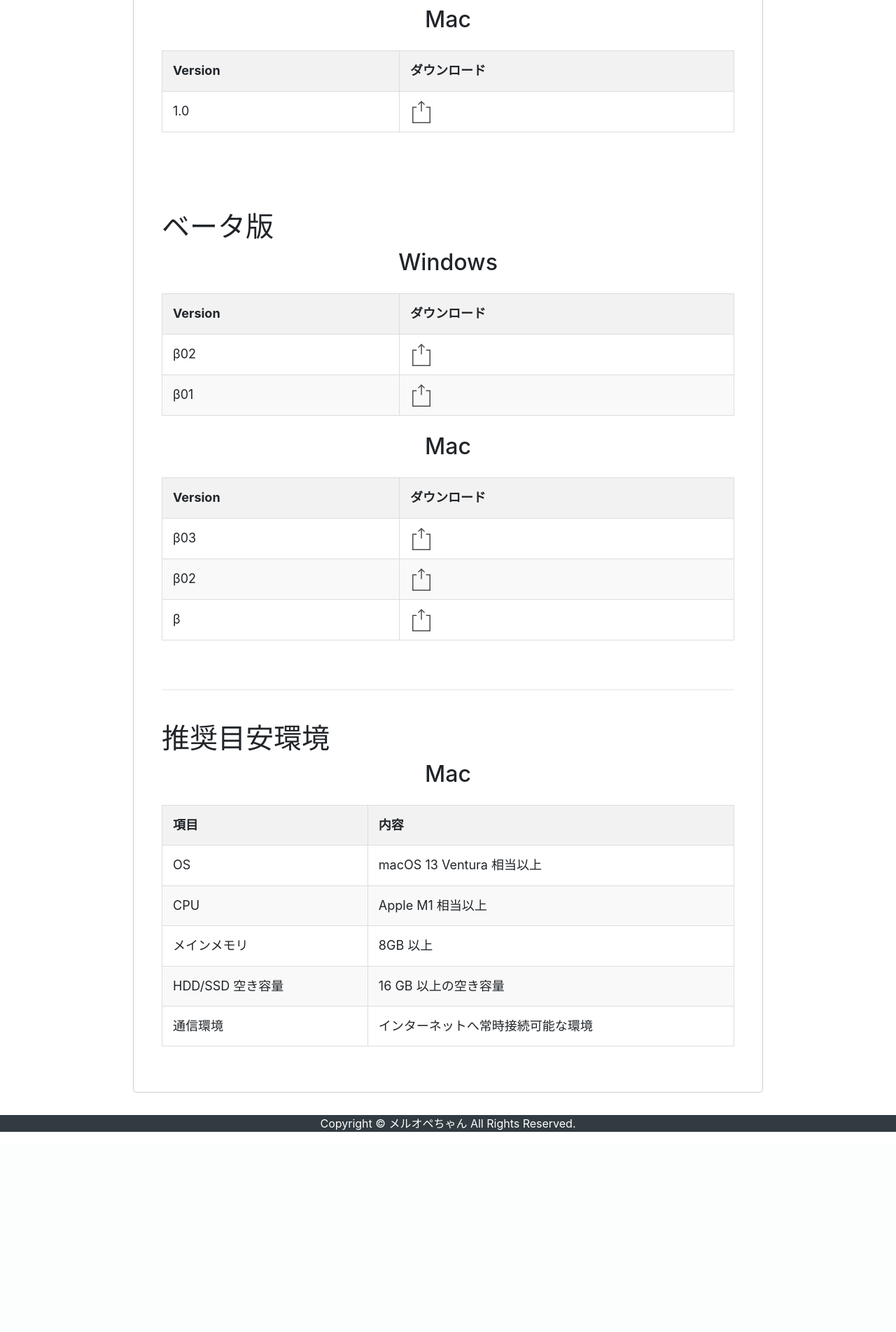
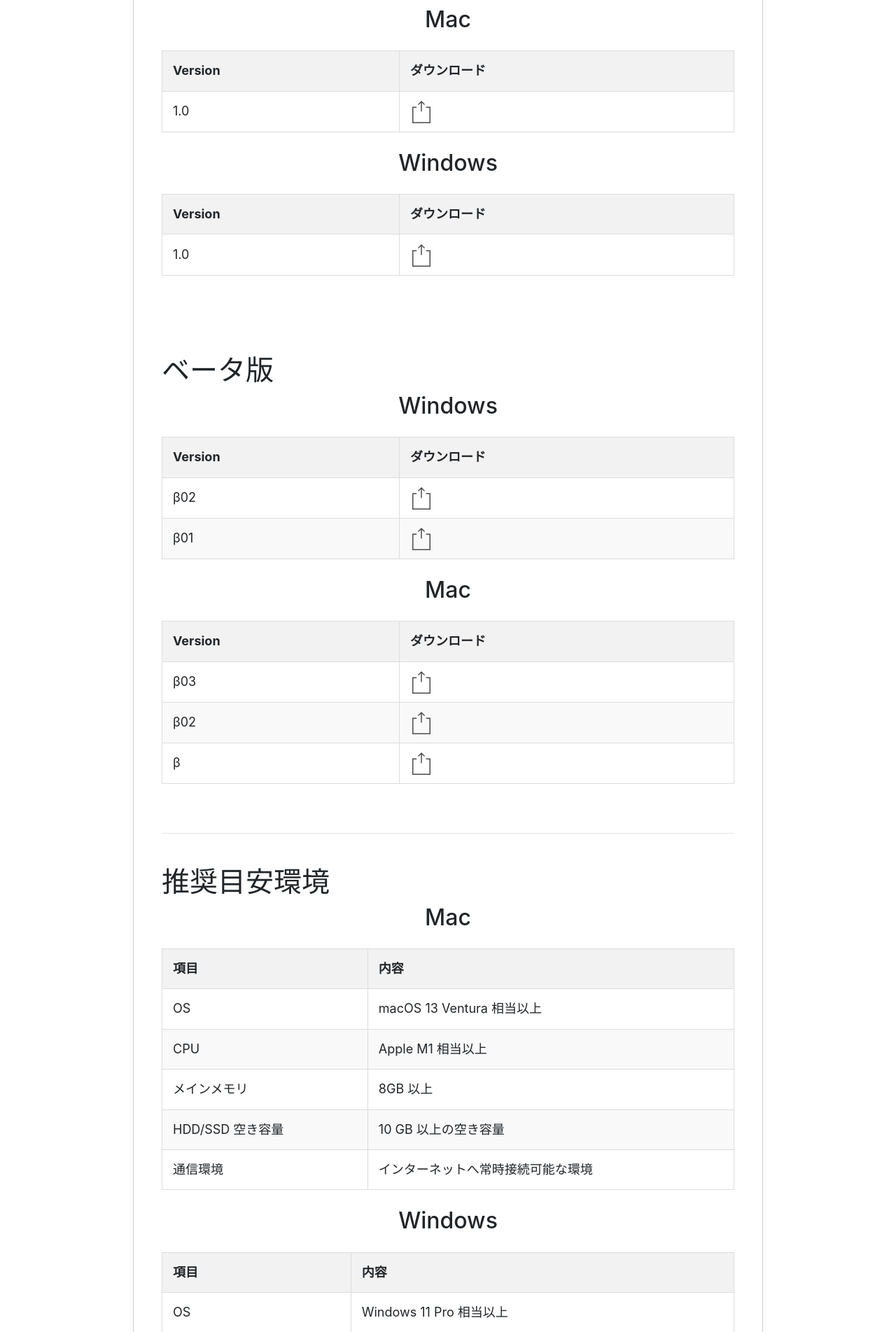
Before and after one commit to bishimaru/web_mail_operator, a Django app: page /how_to_use/ in a window 1280 px wide. Shown: the part 438-2341 px from the top of the page at 70% size. Before the commit the page ends 2055 px from the top, so only its background shows below. Run offline with Django 3.2, Linux system fonts and the light colour scheme; some libraries are stand-ins or nearby versions.

Commit message:
auto commit

```diff
--- a/templates/how_to_use.html
+++ b/templates/how_to_use.html
@@ -19,6 +19,22 @@
       <tr>
         <td>1.0</td>
         <td><a href="{% static 'downloads/mac/20240914_release.zip' %}" download>
+          <img src="{% static 'img/download_icon.png' %}" alt="Download Icon" /></a></td>
+      </tr>
+    </tbody>
+  </table>
+  <h2>Windows</h2>
+  <table class="styled-table">
+    <thead>
+      <tr>
+        <th>Version</th>
+        <th>ダウンロード</th>
+      </tr>
+    </thead>
+    <tbody>
+      <tr>
+        <td>1.0</td>
+        <td><a href="{% static 'downloads/win/meruopewin60927.zip' %}" download>
           <img src="{% static 'img/download_icon.png' %}" alt="Download Icon" /></a></td>
       </tr>
     </tbody>
@@ -101,13 +117,44 @@
 
           <tr>
             <td>HDD/SSD 空き容量</td>
-        <td>16 GB 以上の空き容量</td>
+            <td>10 GB 以上の空き容量</td>
           </tr>
           <tr>
             <td>通信環境</td>
             <td>インターネットへ常時接続可能な環境</td>
           </tr>
 
+        </tbody>
+      </table>
+      <h2>Windows</h2>
+      <table class="styled-table">
+        <thead>
+          <tr>
+            <th>項目</th>
+            <th>内容</th>
+          </tr>
+        </thead>
+        <tbody>
+          <tr>
+            <td>OS</td>
+            <td>Windows 11 Pro 相当以上</td>
+          </tr>
+          <tr>
+            <td>ﾌﾟﾛｾｯｻ</td>
+            <td>Intel(R) Core(TM) i5-7300U CPU 相当以上</td>
+          </tr>
+          <tr>
+            <td>メインメモリ</td>
+            <td>8GB 以上</td>
+          </tr>
+          <tr>
+            <td>HDD/SSD 空き容量</td>
+            <td>10 GB 以上の空き容量</td>
+          </tr>
+          <tr>
+            <td>通信環境</td>
+            <td>インターネットへ常時接続可能な環境</td>
+          </tr>
         </tbody>
       </table>
   </div>
```
Lines whose indentation alone changed are shown as unchanged.
